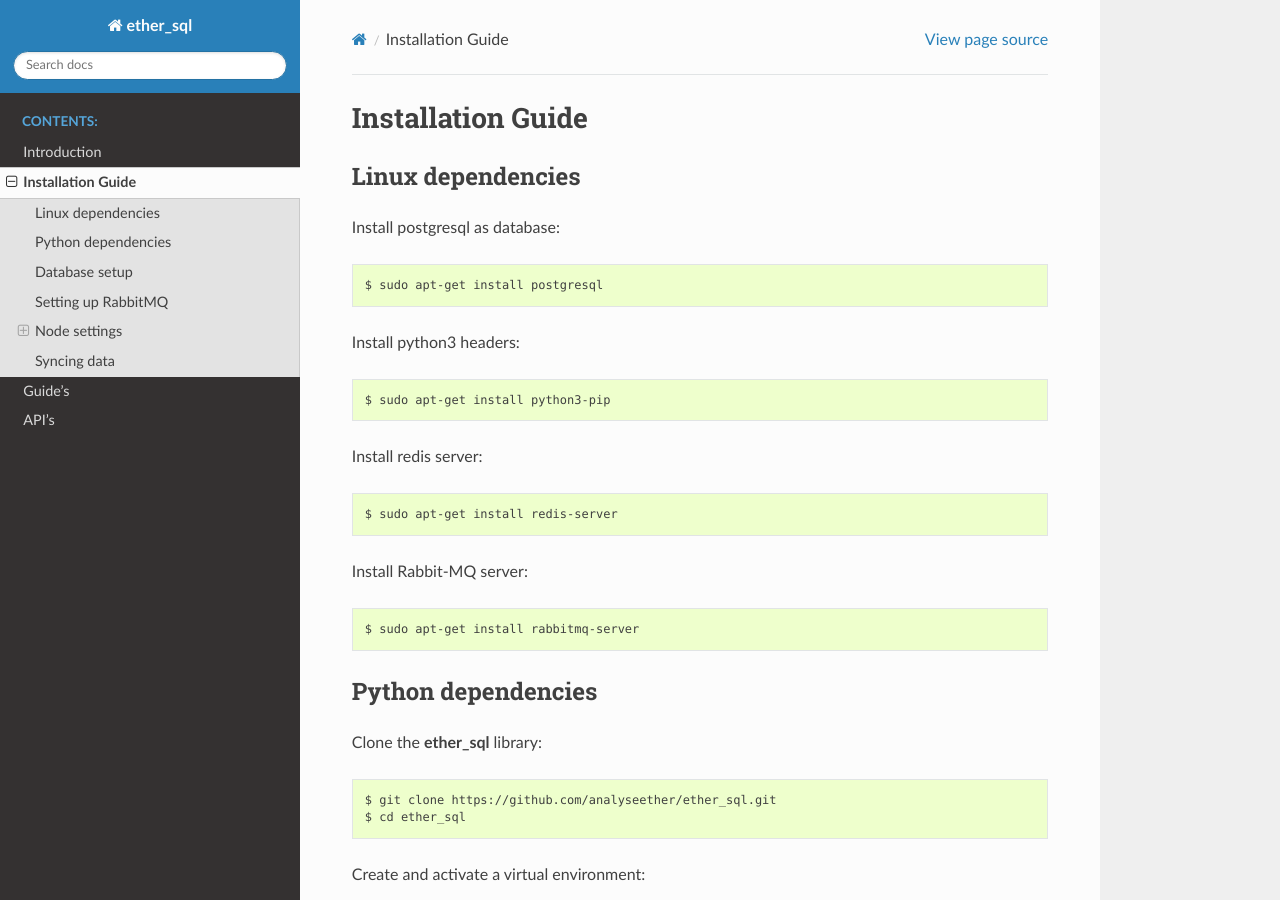
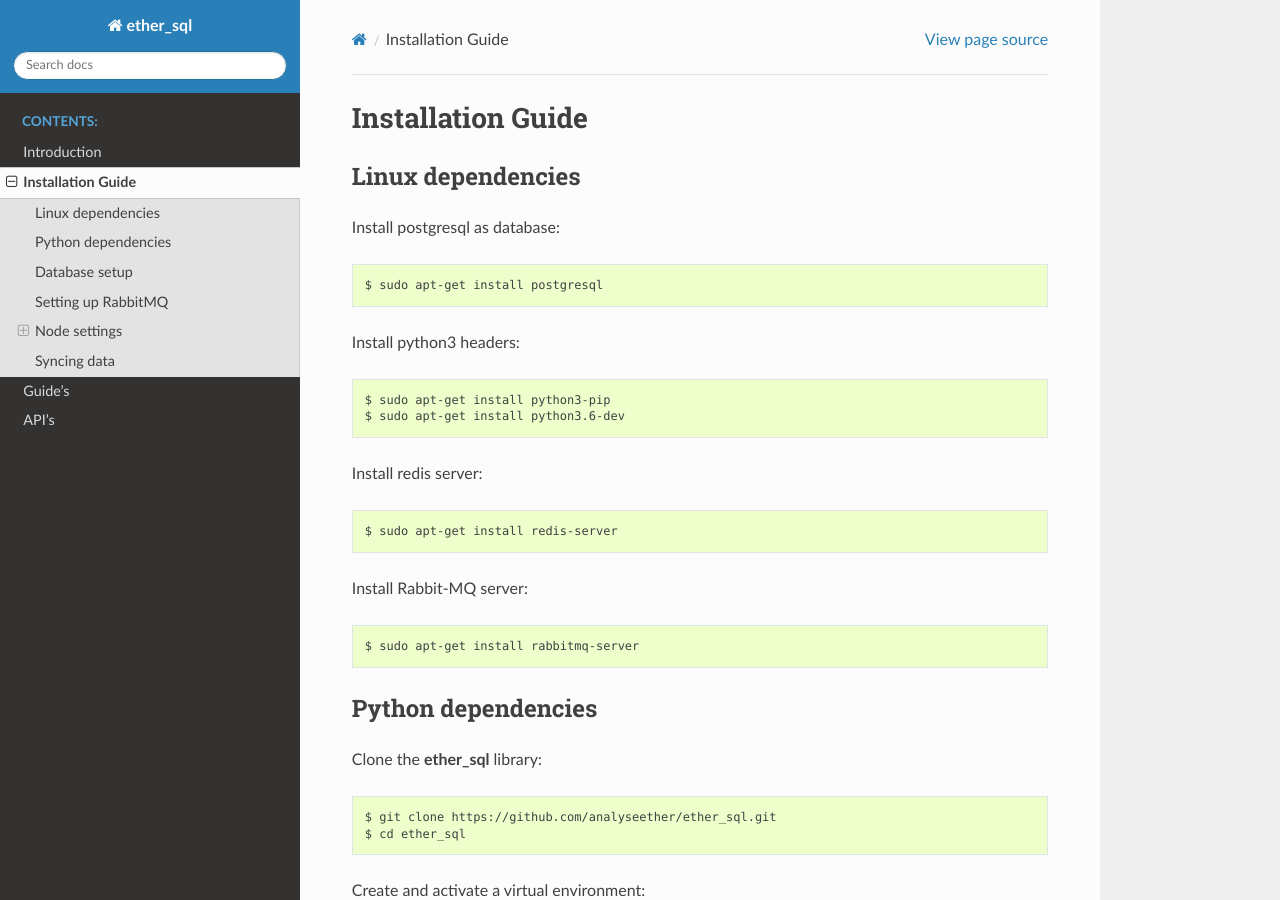
Before and after one commit to analyseether/ether_sql, a Sphinx documentation site: the page built from docs/installation.rst, in a window 1280 px wide and 900 px high. Built offline with Sphinx 7.4.7 and the Read the Docs theme 2.0.0, drawn with Linux system fonts in a browser that asks for light colours.

Commit message:
added a python dependency

```diff
--- a/docs/installation.rst
+++ b/docs/installation.rst
@@ -11,6 +11,7 @@ Install postgresql as database::
 Install python3 headers::
 
   $ sudo apt-get install python3-pip
+  $ sudo apt-get install python3.6-dev
 
 Install redis server::
 
```
